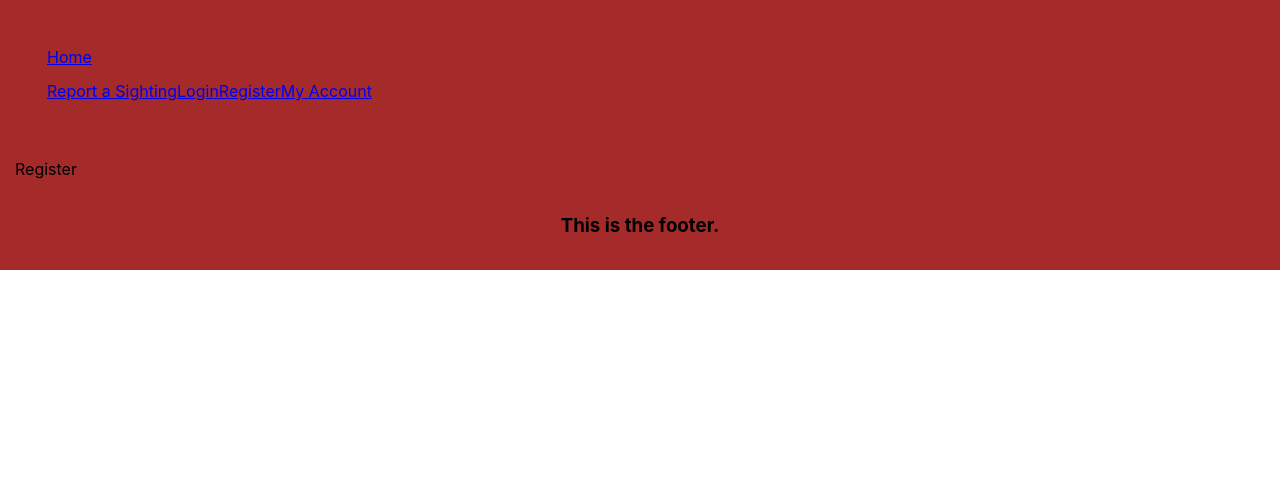
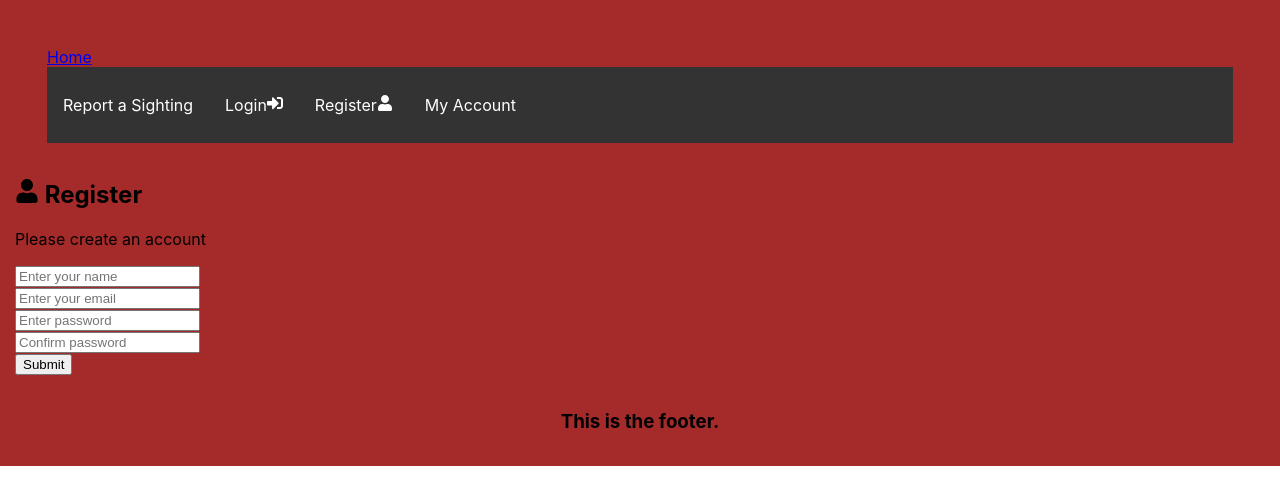
Before and after one commit to johncapovani/Squatch-Watch, a React (Create React App) app in the folder frontend/: page /register in a window 1280 px wide. Shown: the top 504 px of the page. Built offline with nearby package versions, Linux system fonts and the light colour scheme.

Commit message:
Added frontend Login/Register Screens

```diff
--- a/frontend/package.json
+++ b/frontend/package.json
@@ -3,11 +3,14 @@
   "version": "0.1.0",
   "private": true,
   "dependencies": {
+    "@reduxjs/toolkit": "^1.9.1",
     "@testing-library/jest-dom": "^5.16.5",
     "@testing-library/react": "^13.4.0",
     "@testing-library/user-event": "^13.5.0",
     "react": "^18.2.0",
     "react-dom": "^18.2.0",
+    "react-icons": "^4.7.1",
+    "react-redux": "^8.0.5",
     "react-router-dom": "^6.6.2",
     "react-scripts": "5.0.1",
     "web-vitals": "^2.1.4"
--- a/frontend/src/App.css
+++ b/frontend/src/App.css
@@ -29,3 +29,28 @@
     justify-content: center;
     margin: 1em 0em 0em 0em;
 }
+
+ul {
+  list-style-type: none;
+  margin: 0;
+  padding: 0;
+  overflow: hidden;
+  background-color: #333;
+}
+
+li {
+  float: left;
+}
+
+li a {
+  display: block;
+  color: white;
+  text-align: center;
+  padding: 14px 16px;
+  text-decoration: none;
+}
+
+/* Change the link color to #111 (black) on hover */
+li a:hover {
+  background-color: #111;
+}
--- a/frontend/src/components/Navbar.jsx
+++ b/frontend/src/components/Navbar.jsx
@@ -1,5 +1,7 @@
 import React from 'react'
 import { Link } from 'react-router-dom'
+import { FaSignInAlt, FaSignOutAlt, FaUser } from 'react-icons/fa'
+
 
 function Navbar() {
   return (
@@ -16,11 +18,13 @@ function Navbar() {
         <li>
           <Link to='/login'>
             Login
+            <FaSignInAlt />
           </Link>
         </li>
         <li>
           <Link to='/register'>
             Register
+            <FaUser />
           </Link>
         </li>
         <li>
--- a/frontend/src/pages/Login.jsx
+++ b/frontend/src/pages/Login.jsx
@@ -1,8 +1,84 @@
+import { useState, useEffect } from 'react'
+import { FaSignInAlt } from 'react-icons/fa'
+
 import React from 'react'
 
+
 function Login() {
+  const [formData, setFormData] = useState({
+    email: '',
+    password: ''
+  })
+
+  const { email, password } = formData
+
+  //To type in React Form Fields you need to take care of event we must update the state
+  // Setting form data to one object. We are updating state using the setFormData function
+  //The previous state is the object from the useState function above
+  //Then we destructure the object
+  const onChange = (e) => {
+
+    setFormData((prevState) => ({
+//We get all of the fields by using the spread operator
+      ...prevState,
+      //To get the Key we use e.target.name and the value e.target.value
+      [e.target.name]: e.target.value,
+
+
+    }))
+
+  }
+
+  const onSubmit = (e) => {
+
+    e.preventDefault()
+
+  }
+
   return (
-    <div>Login</div>
+    <>
+
+      <section className='heading'>
+        <h1>
+          <FaSignInAlt /> Login
+        </h1>
+        <p>Login to interact with Squatch-Watch!</p>
+      </section>
+
+      <section className='form'>
+        <form onSubmit={onSubmit}>
+          <div className='form-group'>
+            <input
+              type='email'
+              className='form-control'
+              id='email'
+              name='email'
+              value={email}
+              placeholder='Enter your email'
+              onChange={onChange}
+            />
+          </div>
+          <div className='form-group'>
+            <input
+              type='password'
+              className='form-control'
+              id='password'
+              name='password'
+              value={password}
+              placeholder='Enter password'
+              onChange={onChange}
+            />
+          </div>
+
+          <div className='form-group'>
+            <button type='submit' className='btn btn-block'>
+              Submit
+            </button>
+          </div>
+        </form>
+      </section>
+
+    </>
   )
 }
 
--- a/frontend/src/pages/Register.jsx
+++ b/frontend/src/pages/Register.jsx
@@ -1,9 +1,103 @@
+import { useState, useEffect } from 'react'
+import { FaUser } from 'react-icons/fa'
+
 import React from 'react'
 
-function register() {
+
+function Register() {
+    const [formData, setFormData] = useState({
+        name: '',
+        email: '',
+        password: '',
+        password2: '',
+    })
+
+    const { name, email, password, password2 } = formData
+
+    const onChange = (e) => {
+
+        setFormData((prevState) => ({
+
+...prevState,
+[e.target.name]: e.target.value,
+
+
+        }))
+
+    }
+
+    const onSubmit = (e) => {
+
+        e.preventDefault()
+
+    }
+
     return (
-        <div>Register</div>
+        <>
+
+            <section className='heading'>
+                <h1>
+                    <FaUser /> Register
+                </h1>
+                <p>Please create an account</p>
+            </section>
+
+            <section className='form'>
+                <form onSubmit={onSubmit}>
+                    <div className='form-group'>
+                        <input
+                            type='text'
+                            className='form-control'
+                            id='name'
+                            name='name'
+                            value={name}
+                            placeholder='Enter your name'
+                            onChange={onChange}
+                        />
+                    </div>
+                    <div className='form-group'>
+                        <input
+                            type='email'
+                            className='form-control'
+                            id='email'
+                            name='email'
+                            value={email}
+                            placeholder='Enter your email'
+                            onChange={onChange}
+                        />
+                    </div>
+                    <div className='form-group'>
+                        <input
+                            type='password'
+                            className='form-control'
+                            id='password'
+                            name='password'
+                            value={password}
+                            placeholder='Enter password'
+                            onChange={onChange}
+                        />
+                    </div>
+                    <div className='form-group'>
+                        <input
+                            type='password'
+                            className='form-control'
+                            id='password2'
+                            name='password2'
+                            value={password2}
+                            placeholder='Confirm password'
+                            onChange={onChange}
+                        />
+                    </div>
+                    <div className='form-group'>
+                        <button type='submit' className='btn btn-block'>
+                            Submit
+                        </button>
+                    </div>
+                </form>
+            </section>
+
+        </>
     )
 }
 
-export default register
+export default Register
--- a/package.json
+++ b/package.json
@@ -4,7 +4,10 @@
   "description": "A group project designed with the intent  of allowing users that enjoy cryptology to post sightings, interact with fellow enthusiasts, and inform the globe of their findings.",
   "main": "index.js",
   "scripts": {
-    "test": "echo \"Error: no test specified\" && exit 1"
+    "test": "echo \"Error: no test specified\" && exit 1",
+    "start": "nodemon backend/index.js",
+    "server": "nodemon backend/index.js",
+    "client": "npm start --prefix frontend"
   },
   "repository": {
     "type": "git",
```
Also changed, not shown: frontend/src/app/store.js (added, +12 -0 lines), 1 other file (tests, documents, lock files or other folders).
